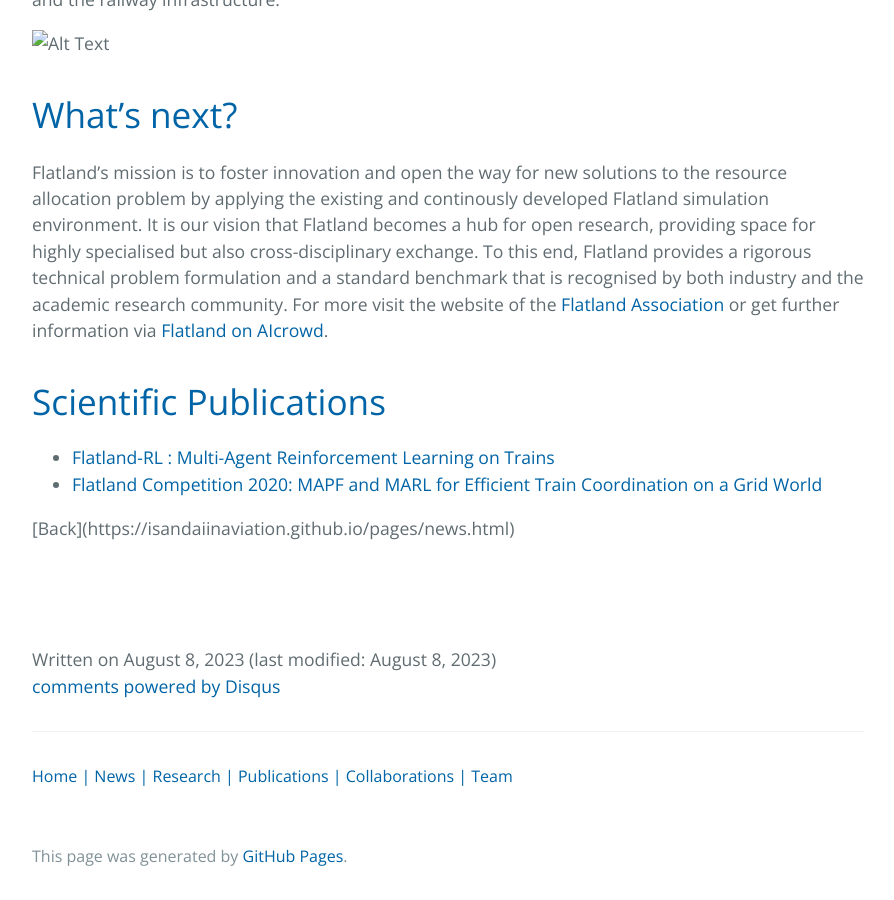
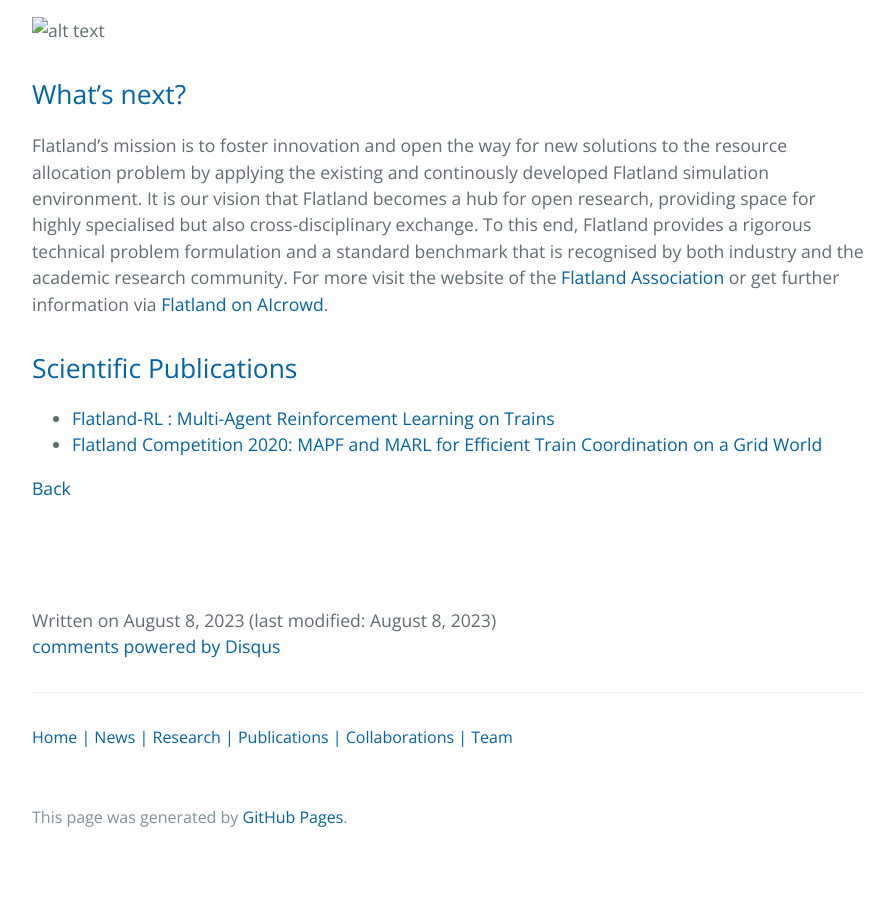
Before and after one commit to CyberneticLearningSystems/CyberneticLearningSystems.github.io, a Jekyll site: the page built from pages/_posts/2023-08-08-SBB-and-ZHAW-collaborating-in-Flatland.md, in a window 1280 px wide and 900 px high, scrolled down 1075 px. Shown: the whole window, without its empty margins (192-1086 px from the left). Built offline with Jekyll 4.4.1, drawn with Linux system fonts in a browser that asks for light colours; comment, search, counter and statistics services are not loaded; after the commit the page ends 1936 px from its top, so only the background shows below that.

Commit message:
Gif code changed

```diff
--- a/pages/_posts/2023-08-08-SBB-and-ZHAW-collaborating-in-Flatland.md
+++ b/pages/_posts/2023-08-08-SBB-and-ZHAW-collaborating-in-Flatland.md
@@ -12,23 +12,27 @@
 Our research group is finally announcing its partion as research partner respresenting the ZHAW in the newly established [Flatland Association](https://www.flatland-association.org/). In collaboration with the [SBB CFF FFS](https://www.sbb.ch/de) and [T-Systems](https://www.t-systems.com/de/en) the Flatland Association faces the resource challanges of contemporary railway networks with innovative solutions. The newly founded association sets the corner stone for collaboratively navigate the future challenges of transportation networks.
 <!-- more -->
 
-# About Flatland
+## About Flatland
 
 Flatland's goal is to enable industry partners and academic researchers to achieve an interdisciplinary approach to work, in order to implement innovative solutions for the industries at hand. Flatland started with various challenges on AIcrowd in 2019, when several teams tried to solve the vehicle re-scheduling problem (VRSP) or, more generally, the re-scheduling problem (RSP) with multi-agent reinforcement learning. This is a problem faced by many transport or logistics companies around the world, including SBB, which in 2019 operated the densest mixed rail traffic in the world. Like almost every company in the transport sector, SBB is facing ever-increasing demand and needs to cope with a large increase in capacity. This significant increase in capacity must be achieved either through denser train schedules, new infrastructure or investment in new rolling stock. One solution to assess the impact of different capacity increases is to simulate the railway infrastructure. SBB's research group has developed a high-performance simulator that simulates both the dynamics of train traffic and the railway infrastructure.
 
-![Alt Text](./../../pictures/flatland-env.gif)
+![alt text](./../../pictures/flatland-env.gif)
 
-# What's next?
+## What's next?
 Flatland's mission is to foster innovation and open the way for new solutions to the resource allocation problem by applying the existing and continously developed Flatland simulation environment. It is our vision that Flatland becomes a hub for open research, providing space for highly specialised but also cross-disciplinary exchange. To this end, Flatland provides a rigorous technical problem formulation and a standard benchmark that is recognised by both industry and the academic research community. For more visit the website of the [Flatland Association](https://www.flatland-association.org/) or get further information via [Flatland on AIcrowd](https://flatland.aicrowd.com/intro.html).
 
 
-# Scientific Publications
+## Scientific Publications
 
 - [Flatland-RL : Multi-Agent Reinforcement Learning on Trains](https://arxiv.org/pdf/2103.16511.pdf)
 - [Flatland Competition 2020: MAPF and MARL for Efficient Train Coordination on a Grid World](https://arxiv.org/pdf/2012.05893.pdf)
 
-<p>
-<p>
+<html>
+  <p> </p>
+</html>
+<html>
+  <p> </p>
+</html>
 
 
 [Back](https://isandaiinaviation.github.io/pages/news.html)
```
